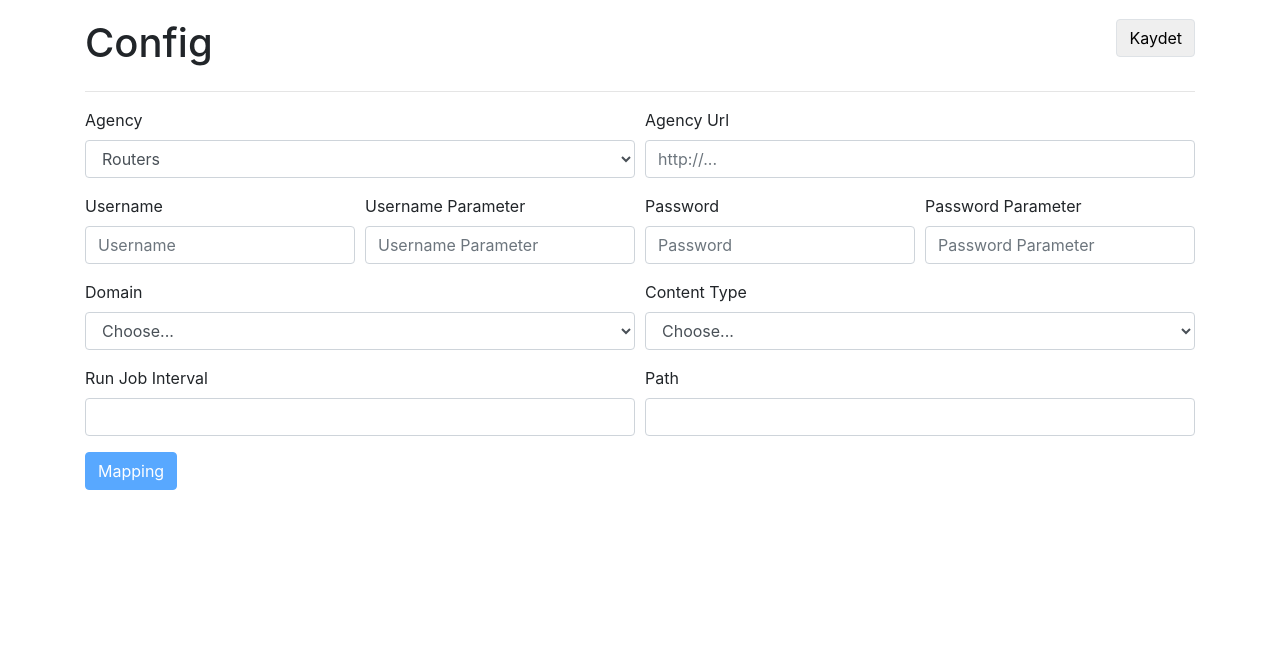
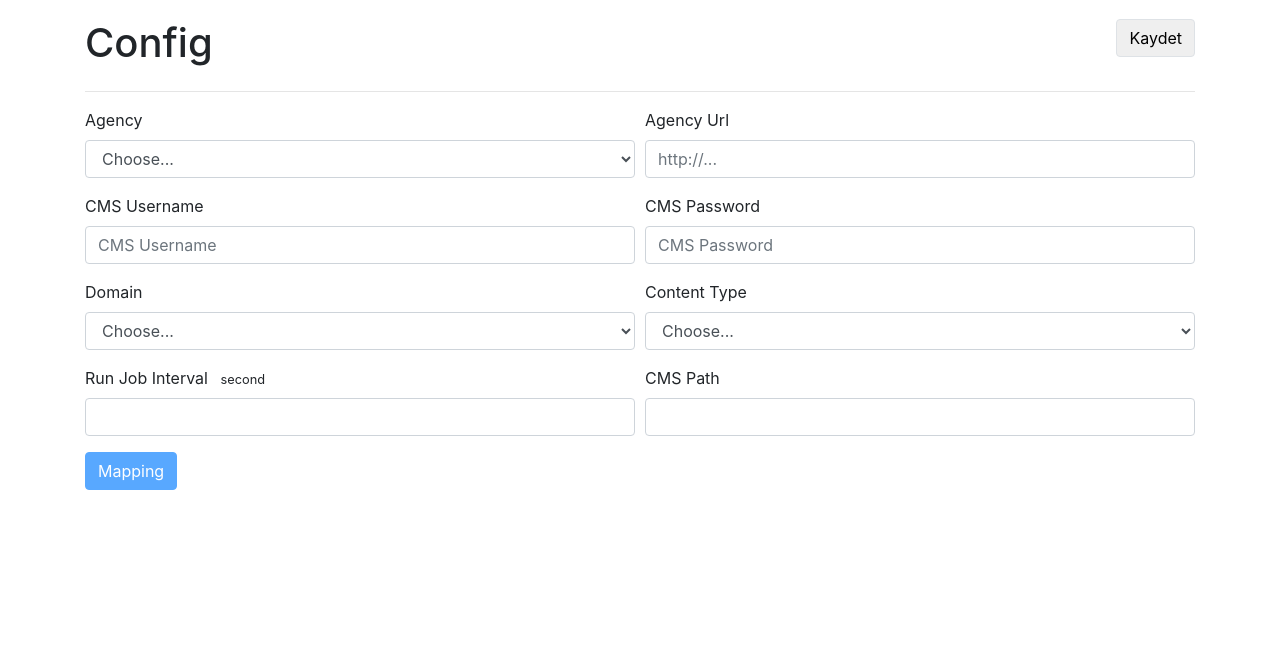
Before and after one commit to ismetacar/input, a Python web app: template templates/config.html in a window 1280 px wide. Shown: the part 133-800 px from the top of the page. Run offline with Jinja, Linux system fonts and the light colour scheme; the template is opened without the code that fills it, so the values that code supplies are empty; some libraries are stand-ins or nearby versions.

Commit message:
celery initial commit & AA agency fixed

```diff
--- a/run.py
+++ b/run.py
@@ -4,7 +4,7 @@ import os
 import requests
 from flask import flash, session, request, url_for, redirect
 
-from src import create_app
+from src import create_app, make_celery
 from src.utils.errors import BlupointError
 from src.utils.json_jelpers import parse_boolean
 
@@ -19,6 +19,8 @@ def config_settings():
 
 settings = config_settings()
 app = create_app(settings)
+
+celery = make_celery(app)
 
 
 @app.before_request
--- /dev/null
+++ b/src/tasks/__init__.py
@@ -0,0 +1,4 @@
+
+def register_tasks(celery):
+    from src.tasks.example_task import init_task
+    init_task(celery)
--- /dev/null
+++ b/src/tasks/example_task.py
@@ -0,0 +1,4 @@
+def init_task(celery):
+    @celery.task()
+    def add_together(a, b):
+        return a + b
--- a/static/js/configuration_form_helpers.js
+++ b/static/js/configuration_form_helpers.js
@@ -10,7 +10,7 @@ function SetSelectValue(element_id, text, value) {
 function setFields(agency_config) {
     if (!agency_config) return;
 
-    let arr = ['agency', 'username', 'password', 'input_url', 'domain', 'sync_at', 'path', 'username_parameter', 'password_parameter'];
+    let arr = ['agency_name', 'username', 'password', 'cms_username', 'cms_password','input_url', 'domain', 'sync_at', 'path', 'username_parameter', 'password_parameter'];
 
     for (item of arr) {
         if (item === 'domain') {
@@ -22,6 +22,8 @@ function setFields(agency_config) {
 
     var formValidation = Array.from(document.querySelectorAll('[required]')).filter(x => x.value === "").length === 0;
     document.querySelector('.mapping-btn ').disabled = !formValidation;
+
+    showAuthFields(agency_config.agency_name);
 
     SetSelectValue('content_type', agency_config.content_type.name, agency_config.content_type._id);
 
@@ -67,7 +69,7 @@ function getFieldDefinition(content_type_id, domain_id, agency_name, agency_conf
         data: {
             'content_type_id': content_type_id,
             'domain_id': domain_id,
-            'agency': agency_name
+            'agency_name': agency_name
         },
         dataType: 'json',
         success: function (data) {
@@ -116,7 +118,7 @@ function getFieldDefinition(content_type_id, domain_id, agency_name, agency_conf
 
             document.getElementById("mapping_form").innerHTML = labelListHtml;
 
-            document.getElementById('preview_button').style.display = 'block';
+            document.getElementById('preview_button').classList.remove('d-none');
 
             var field_ids = [];
             var len = window.field_definitions.length;
@@ -136,7 +138,7 @@ function getFieldDefinition(content_type_id, domain_id, agency_name, agency_conf
     });
 }
 
-function rssResponse(input_url, username, password, username_parameter, password_parameter) {
+function rssResponse(input_url, username, password, agency_name) {
     var url = '/rss';
 
     $.ajax({
@@ -147,8 +149,7 @@ function rssResponse(input_url, username, password, username_parameter, password
             'input_url': input_url,
             'username': username,
             'password': password,
-            'username_parameter': username_parameter,
-            'password_parameter': password_parameter,
+            'agency_name': agency_name
         },
         success: function (data) {
 
@@ -168,9 +169,11 @@ function rssResponse(input_url, username, password, username_parameter, password
                 pre_json[field_ids[i]] = data[mapped_fields[field_ids[i]]];
             }
 
-            document.getElementById('preview_row').innerHTML = "<pre>" + JSON.stringify(pre_json, undefined, 4) + "</pre>";
-            document.getElementById('preview_row').style.display = 'block';
+            document.getElementById('preview_row').innerHTML = "<pre style='white-space: pre-wrap'>" + JSON.stringify(pre_json, undefined, 4) + "</pre>";
+            document.getElementById('preview_row').classList.remove('d-none');
 
+            document.querySelector('#preview_button').disabled = false;
+            document.querySelector('#preview_button').innerHTML = 'Preview';
             $('html, body').animate({
                 scrollTop: $("#preview_row").offset().top
             }, 2000);
@@ -182,3 +185,11 @@ function rssResponse(input_url, username, password, username_parameter, password
         }
     })
 }
+
+
+function showAuthFields(agency_name) {
+    if (['IHA', 'AA'].includes(agency_name))
+        document.getElementById('auth_fields').classList.remove('d-none');
+    else if (agency_name === '')
+        document.getElementById('auth_fields').classList.add('d-none');
+}
--- a/templates/config.html
+++ b/templates/config.html
@@ -6,13 +6,14 @@
     <script src="{{ url_for('static', filename='js/configuration_form_helpers.js') }}"></script>
     <script>
         function getRssResponse() {
+            document.querySelector('#preview_button').disabled = true;
+            document.querySelector('#preview_button').innerHTML = 'Loading...';
             var input_url = document.getElementById('input_url').value;
             var username = document.getElementById('username').value;
             var password = document.getElementById('password').value;
-            var username_parameter = document.getElementById('username_parameter').value;
-            var password_parameter = document.getElementById('password_parameter').value;
+            var agency_name = document.getElementById('agency_name').value;
 
-            rssResponse(input_url, username, password, username_parameter, password_parameter)
+            rssResponse(input_url, username, password, agency_name)
         }
 
         function getInputFields() {
@@ -20,7 +21,7 @@
             mapping_div.style.display = 'block';
             var content_type_id = document.getElementById('content_type').value;
             var domain_id = document.getElementById('domain').value;
-            var agency_name = document.getElementById('agency').value;
+            var agency_name = document.getElementById('agency_name').value;
             getFieldDefinition(content_type_id, domain_id, agency_name, {{ agency_config|tojson }});
         }
 
@@ -61,11 +62,11 @@
         <div class="form-row">
             <div class="form-group col-md-6">
                 <label for="domain">Agency</label>
-                <select name="agency" id="agency" class="form-control" required>
-                    <option selected>IHA</option>
-                    <option selected>AA</option>
-                    <option selected>DHA</option>
-                    <option selected>Routers</option>
+                <select name="agency_name" id="agency_name" class="form-control" onchange="showAuthFields(this.value);">
+                    <option value="">Choose...</option>
+                    {% for agency in agencies %}
+                        <option value="{{ agency['name'] }}">{{ agency['name'] }}</option>
+                    {% endfor %}
                 </select>
             </div>
             <div class="form-group col-md-6">
@@ -74,7 +75,7 @@
                        required>
             </div>
         </div>
-        <div class="form-row">
+        <div class="form-row d-none" id="auth_fields">
             <div class="form-group col-md-3">
                 <label for="username">Username</label>
                 <input type="text" class="form-control" name="username" id="username" placeholder="Username" required>
@@ -95,6 +96,16 @@
                        placeholder="Password Parameter" required>
             </div>
         </div>
+         <div class="form-row">
+            <div class="form-group col-md-6">
+                <label for="cms_username">CMS Username</label>
+                <input type="text" class="form-control" name="cms_username" id="cms_username" placeholder="CMS Username" required>
+            </div>
+             <div class="form-group col-md-6">
+                <label for="cms_password">CMS Password</label>
+                <input type="password" class="form-control" name="cms_password" id="cms_password" placeholder="CMS Password" required>
+            </div>
+         </div>
         <div class="form-row">
             <div class="form-group col-md-6">
                 <label for="domain">Domain</label>
@@ -115,11 +126,11 @@
         </div>
         <div class="form-row">
             <div class="form-group col-md-6">
-                <label for="run_job_at">Run Job Interval</label>
-                <input class="form-control" type="number" name="sync_at" id="sync_at" required>
+                <label for="run_job_at">Run Job Interval <small class="ml-2">second</small></label>
+                <input class="form-control" type="number" name="sync_at" id="sync_at" min="30" required>
             </div>
             <div class="form-group col-md-6">
-                <label for="run_job_at">Path</label>
+                <label for="path">CMS Path</label>
                 <input class="form-control" type="text" name="path" id="path" required>
             </div>
         </div>
@@ -130,17 +141,16 @@
     </form>
 
     <div class="row">
-        <div class="col-md-1">
+        <div class="col-md-12">
             <button class="btn btn-primary mapping-btn" onclick="getInputFields();" disabled>Mapping</button>
-        </div>
-        <div class="col-md-1" id="preview_button" style="display: none;">
-            <button class="btn btn-primary" data-loading-text="Loading..." id="preview_button_load"
+
+            <button class="ml-3 btn btn-primary d-none" data-loading-text="Loading..." id="preview_button"
                     onclick="getRssResponse();">Preview
             </button>
         </div>
     </div>
     <br>
-    <div class="row fields-card" id="preview_row" style="display: none">
+    <div class="row fields-card d-none" id="preview_row">
 
     </div>
 
--- a/templates/configs.html
+++ b/templates/configs.html
@@ -31,7 +31,7 @@
 
         {% for config in configs %}
             <tr>
-                <td>{{ config['agency'] }}</td>
+                <td>{{ config['agency_name'] }}</td>
                 <td>{{ config['input_url'] }}</td>
                 <td>{{ config['domain']['name'] }}</td>
                 <td>{{ config['content_type']['name'] }}</td>
```
Also changed, not shown: src/__init__.py (+29 -0 lines), src/helpers/input.py (+40 -1 lines), src/views/configs.py (+32 -16 lines).
